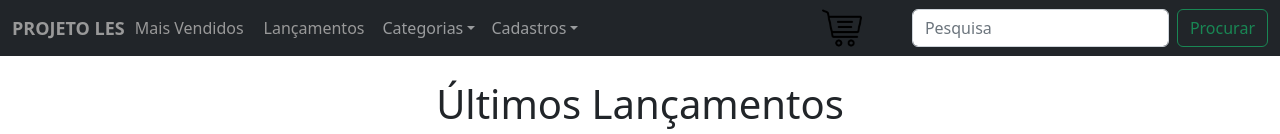
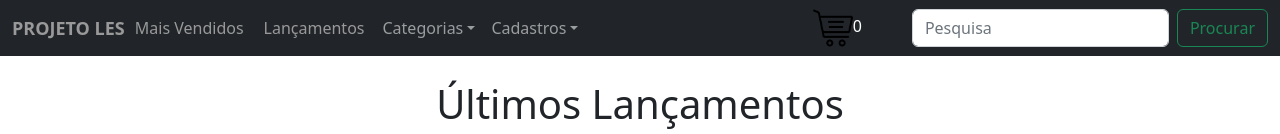
Before and after one commit to RaphaelBudin/projetoles, a React (Create React App) app: page / in a window 1280 px wide. Shown: the top 134 px of the page. Built offline with nearby package versions, Linux system fonts and the light colour scheme.

Commit message:
Antes de testar tirar a variavel produto do AddToCartButton.js

```diff
--- a/src/App.js
+++ b/src/App.js
@@ -34,7 +34,10 @@ function App() {
       </Route>
       <Route exact path="/mais-vendidos" element={<PageMaisVendidos adicionarCarrinho={adicionarCarrinho}/>} />
       <Route exact path="/lancamentos" element={<PageLancamentos/>} />
-      <Route exact path="/" element={<Home adicionarCarrinho={adicionarCarrinho}/>} />
+      <Route exact path="/" element={<Home
+          adicionarCarrinho={adicionarCarrinho}
+          numProdutos={itensCarrinho.length-1}
+          />} />
     </Routes>
     </BrowserRouter>
     </>
--- a/src/components/Header/CustomNavbar.css
+++ b/src/components/Header/CustomNavbar.css
@@ -32,3 +32,7 @@
 .carrinho-compras{
     margin: 0px 50px;
 }
+
+.contagem-produtos{
+    color: white;
+}
--- a/src/components/Header/CustomNavbar.js
+++ b/src/components/Header/CustomNavbar.js
@@ -46,7 +46,7 @@ export default function CustomNavbar(props) {
               height="40"
               width="40"
             />
-
+            <span className="contagem-produtos">{props.numProdutos}</span>
           </div>
 
           <Form className="d-flex">
--- a/src/pages/Home.js
+++ b/src/pages/Home.js
@@ -8,7 +8,7 @@ import CustomNavbar from "../components/Header/CustomNavbar";
 export default function Home(props) {
   return (
     <>
-      <CustomNavbar/>
+      <CustomNavbar numProdutos={props.numProdutos}/>
       <div className="home">
         <Body adicionarCarrinho={props.adicionarCarrinho}/>
         <footer>
```
